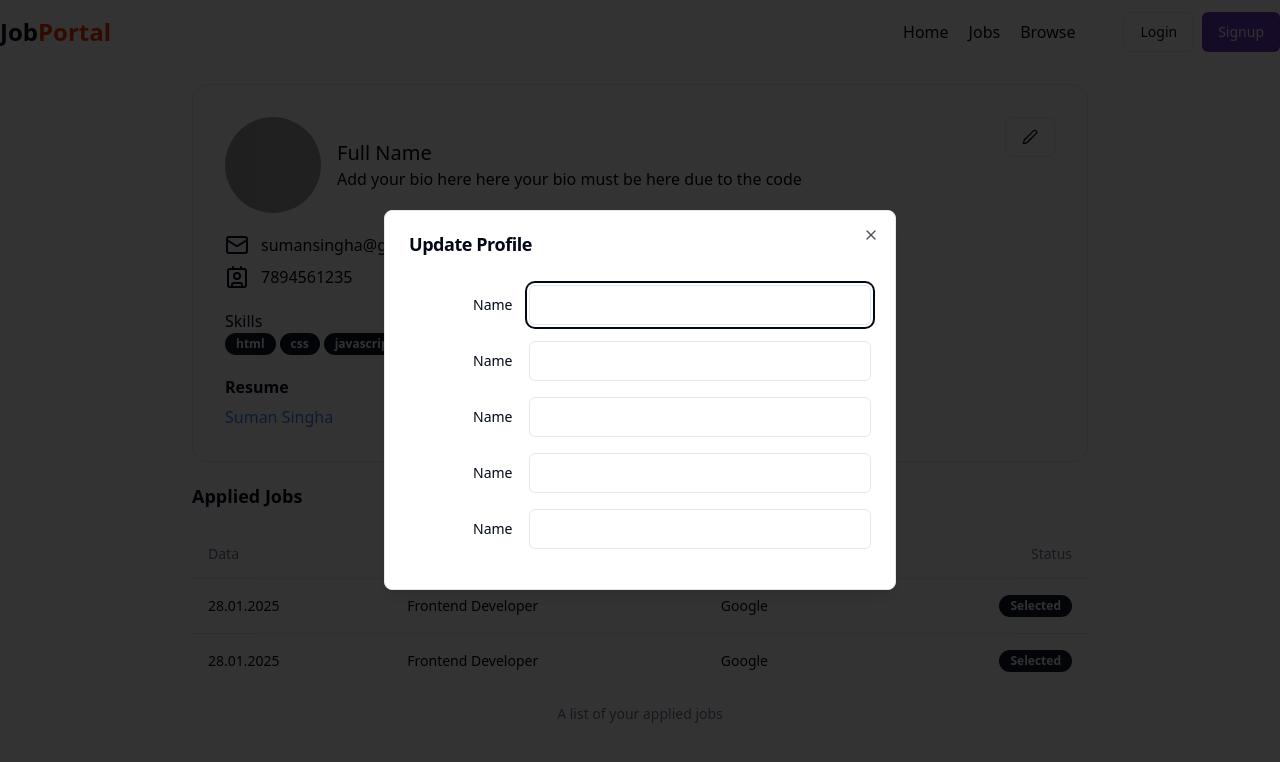
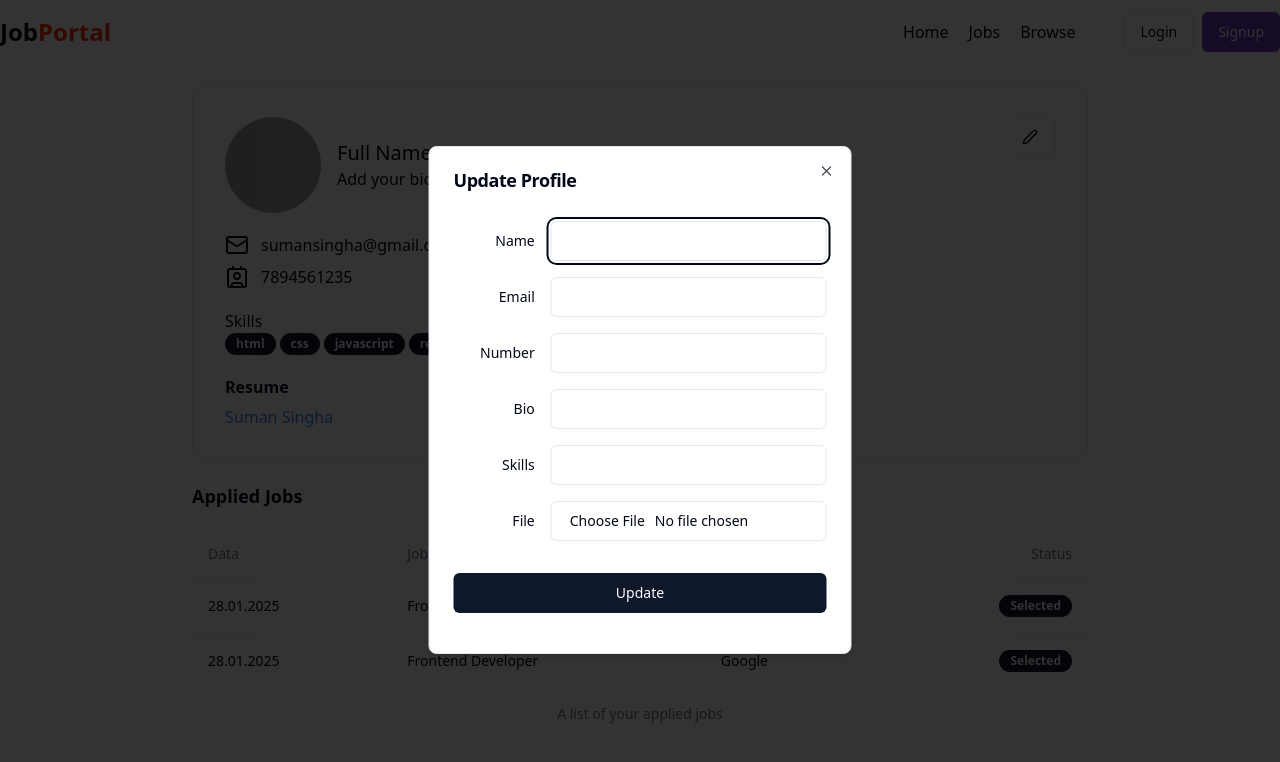
Before and after one commit to SumanSingha05/Job-Hunt, a React (Vite) app in the folder Frontend/: page /profile in a window 1280 px wide. Both pictures are taken after a click on the button 1030 px from the left and 137 px from the top of the page. Shown: the top 762 px of the page. Built offline with nearby package versions, Linux system fonts and the light colour scheme; grey boxes are pictures that could not be loaded.

Commit message:
in update profile basic blank user information showed

```diff
--- a/Frontend/src/components/UpdateProfileDialog.jsx
+++ b/Frontend/src/components/UpdateProfileDialog.jsx
@@ -1,13 +1,19 @@
 import React from 'react'
-import { Dialog, DialogContent, DialogHeader, DialogTitle } from './ui/dialog'
+import { Dialog, DialogContent, DialogFooter, DialogHeader, DialogTitle } from './ui/dialog'
 import { Label } from './ui/label'
 import { Input } from './ui/input'
+import { Button } from './ui/button'
+import { Loader2 } from 'lucide-react'
+import { useState } from 'react'
 
 const UpdateProfileDialog = ({ open, setOpen }) => {
+    const [loading, setLoading] = useState(false);
+
+
     return (
         <div>
             <Dialog open={open}>
-                <DialogContent>
+                <DialogContent className="sm:max-w-[423px]" onInteractOutside={() => setOpen(false)}>
                     <DialogHeader>
                         <DialogTitle>Update Profile</DialogTitle>
                     </DialogHeader>
@@ -22,40 +28,54 @@ const UpdateProfileDialog = ({ open, setOpen }) => {
                                 />
                             </div>
                             <div className='grid grid-cols-4 items-center gap-4'>
-                                <Label htmlFor='name' className='text-right'>Name</Label>
+                                <Label htmlFor='email' className='text-right'>Email</Label>
                                 <Input
-                                    id="name"
-                                    name="name"
+                                    id="email"
+                                    name="email"
                                     className="col-span-3"
                                 />
                             </div>
                             <div className='grid grid-cols-4 items-center gap-4'>
-                                <Label htmlFor='name' className='text-right'>Name</Label>
+                                <Label htmlFor='number' className='text-right'>Number</Label>
                                 <Input
-                                    id="name"
-                                    name="name"
+                                    id="number"
+                                    name="number"
                                     className="col-span-3"
                                 />
                             </div>
                             <div className='grid grid-cols-4 items-center gap-4'>
-                                <Label htmlFor='name' className='text-right'>Name</Label>
+                                <Label htmlFor='bio' className='text-right'>Bio</Label>
                                 <Input
-                                    id="name"
-                                    name="name"
+                                    id="bio"
+                                    name="bio"
                                     className="col-span-3"
                                 />
                             </div>
                             <div className='grid grid-cols-4 items-center gap-4'>
-                                <Label htmlFor='name' className='text-right'>Name</Label>
+                                <Label htmlFor='skills' className='text-right'>Skills</Label>
                                 <Input
-                                    id="name"
-                                    name="name"
+                                    id="skills"
+                                    name="skills"
+                                    className="col-span-3"
+                                />
+                            </div><div className='grid grid-cols-4 items-center gap-4'>
+                                <Label htmlFor='file' className='text-right'>File</Label>
+                                <Input
+                                    id="file"
+                                    name="file"
+                                    type="file"
+                                    accept="application/pdf"
                                     className="col-span-3"
                                 />
                             </div>
+                        </div>
+                        <DialogFooter>
+                            {
+                                loading ? <Button className="w-full my-4">  <Loader2 className='mr-2 h-4 w-4 animate-spin'/> Please Wait
+                                </Button> : <Button type="submit" className="w-full my-4">Update</Button>
 
-
-                        </div>
+                            }
+                        </DialogFooter>
                     </form>
                 </DialogContent>
             </Dialog>
```
